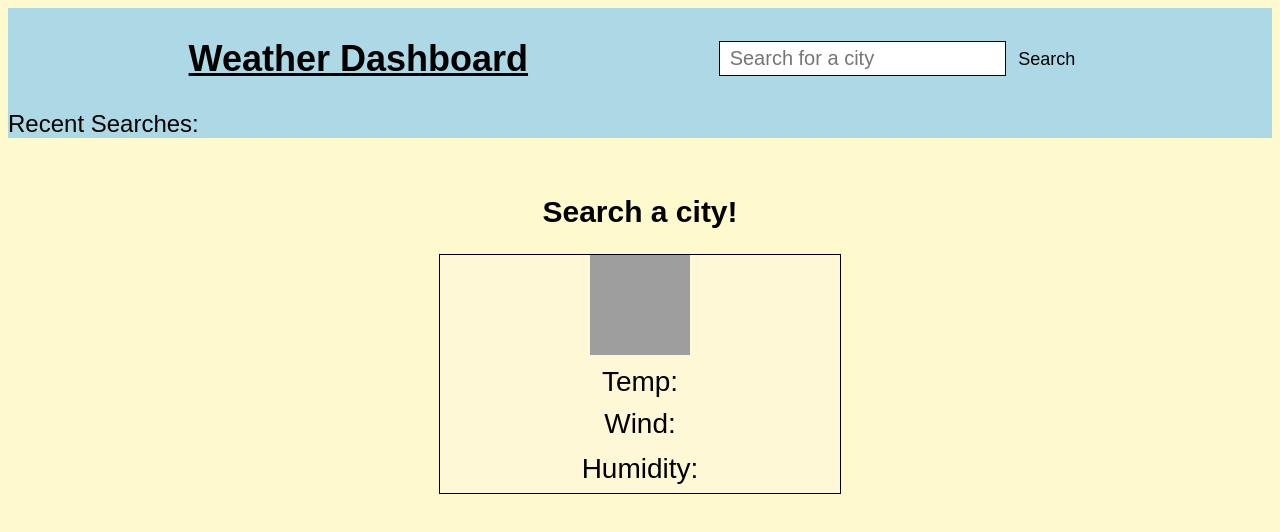
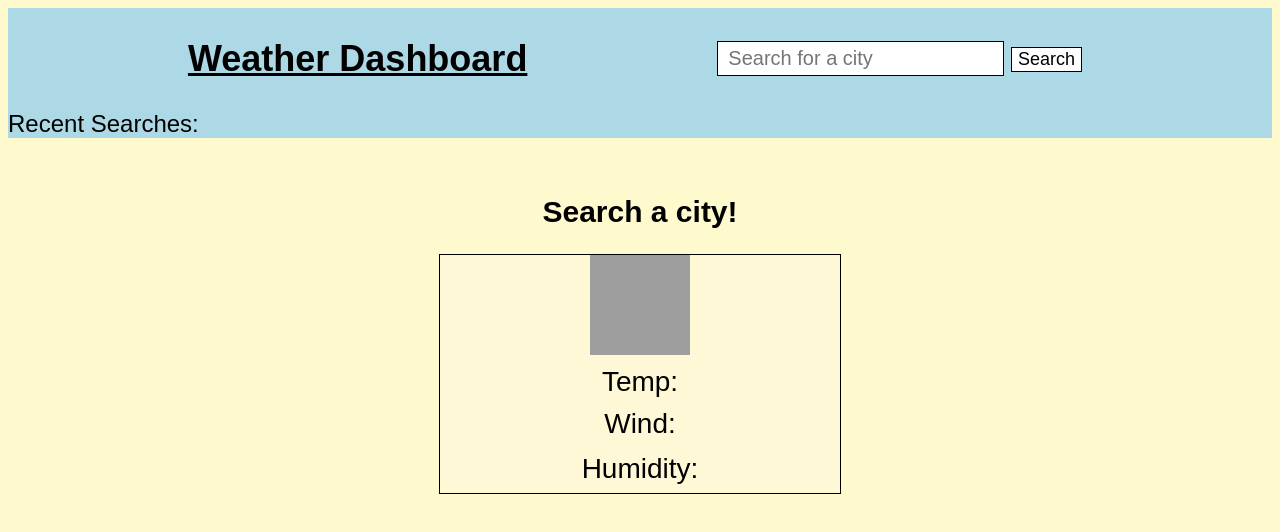
Before and after one commit to jrsevi/Weather-Dashboard, a plain HTML site: page index.html in a window 1280 px wide. Drawn offline with Linux system fonts and the light colour scheme; grey boxes are pictures that could not be loaded.

Commit message:
added boarder to button

```diff
--- a/assets/style.css
+++ b/assets/style.css
@@ -33,8 +33,15 @@ body {
 }
 
 .search {
-    background: none;
+    background: ;
     padding: 5px 10px;
+}
+
+.search button {
+    background: white;
+    border: black 1px solid;
+    font-size: 18px;
+    font-style: underline;
 }
 
 .recent {
@@ -52,7 +59,7 @@ body {
     list-style: none;
 }
 
-button {
+.recentSearch button {
     background: lightblue;
     border: none;
     font-size: 18px;
```
